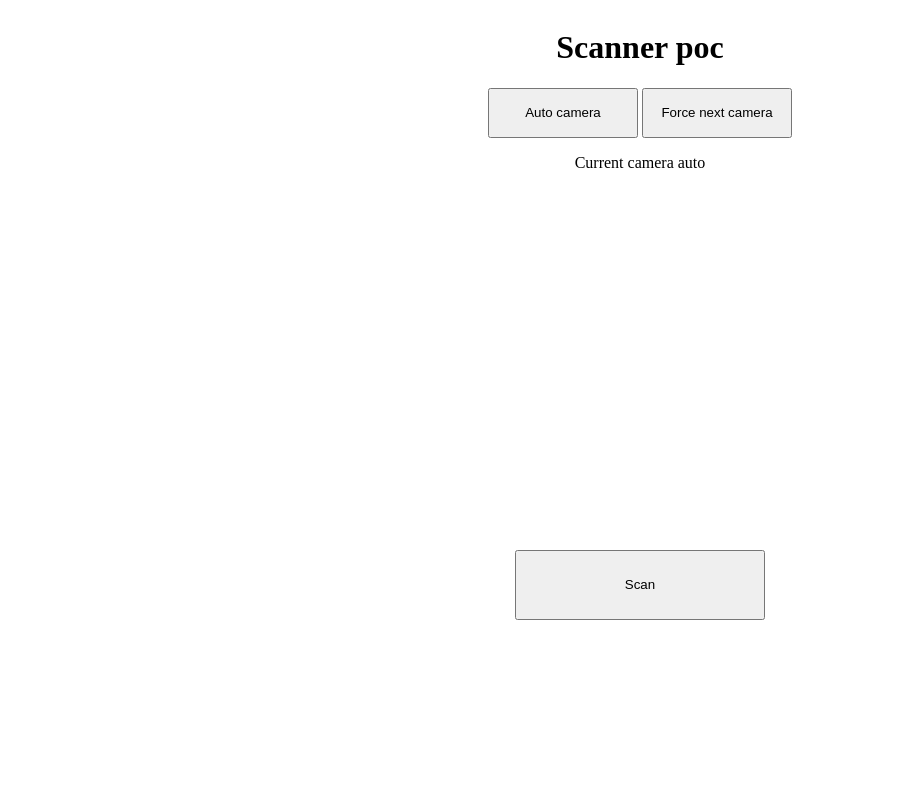
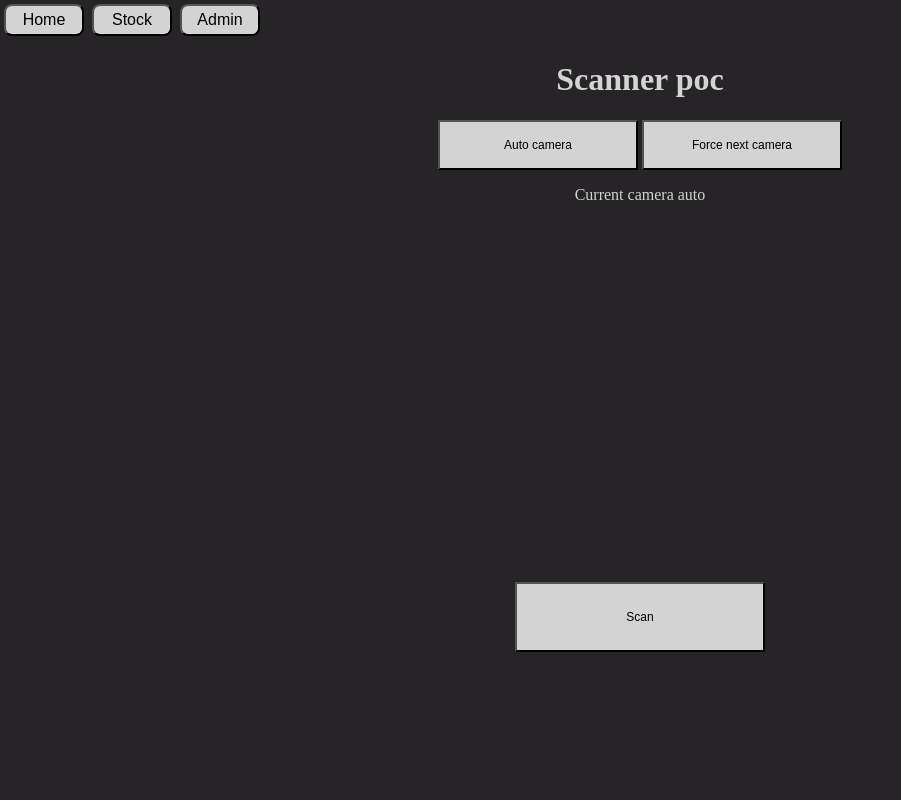
Before and after one commit to maclewan/SmartWareHome, a Django app: page /supplies/scanner-poc/ in a window 1280 px wide. Shown: the whole page, without its empty margins (0-901 px from the left). Run offline with Django 5.2, Linux system fonts and the light colour scheme; the visitor is signed in with stand-in values (Sample User, id 1); some libraries are stand-ins or nearby versions.

Commit message:
feat(front end base): very simple htmls with simple routing to dummy pages (#9)

```diff
--- /dev/null
+++ b/templates/add-stock/add-stock.html
@@ -0,0 +1 @@
+{% extends "base.html" %}
--- /dev/null
+++ b/templates/base.html
@@ -0,0 +1,60 @@
+<!DOCTYPE html>
+<html lang="en">
+<head>
+	<meta charset="UTF-8">
+	<meta name="viewport" content="width=device-width, initial-scale=1.0">
+	<title>{% block title %}My Site{% endblock %}</title>
+
+	<style>
+        body {
+            background-color: rgb(38, 36, 38);
+            margin: 0;
+        }
+
+        #top-bar, #footer {
+            display: flex;
+            flex-direction: row;
+            align-items: flex-start;
+            height: 5vh;
+        }
+
+        #content {
+            height: 90vh;
+        }
+
+        #top-bar button {
+            height: 4vh;
+            margin: 0.5vh 0.5vh;
+            width: 10vh;
+            font-size: 2vh;
+            border-radius: 1vh;
+            background-color: lightgray;
+        }
+	</style>
+	{% block styles %}{% endblock %}
+
+</head>
+<body>
+<div id="top-bar">
+	{% block top-bar %}
+		<a href="{% url 'dispatch' %}">
+			<button>Home</button>
+		</a>
+		<a href="{% url 'stock-list' %}">
+			<button>Stock</button>
+		</a>
+		<a href="{% url 'admin:index' %}">
+			<button>Admin</button>
+		</a>
+	{% endblock %}
+</div>
+<div id="content">
+	{% block content %}{% endblock %}
+</div>
+<div id="footer">
+	{% block footer %}
+
+	{% endblock %}
+</div>
+</body>
+</html>
--- /dev/null
+++ b/templates/pop-stock/pop-stock.html
@@ -0,0 +1 @@
+{% extends "base.html" %}
--- a/templates/scanner/scanner_poc.html
+++ b/templates/scanner/scanner_poc.html
@@ -1,16 +1,29 @@
-<!DOCTYPE html>
-<html lang="en">
-<head>
-	<meta charset="UTF-8">
-	<meta name="viewport" content="width=device-width, initial-scale=1.0">
-	<title>Camera Stream</title>
-</head>
-<body>
+{% extends "base.html" %}
+
+{% block title %}
+	Camera Stream
+{% endblock %}
+
+{% block styles %}
+	<style>
+		h1, p {
+			color: lightgray;
+		}
+		button {
+			height: 50px;
+			width: 200px;
+			background-color: lightgray;
+			font-size: 1.5vh;
+		}
+	</style>
+{% endblock %}
+
+{% block content %}
 	<div style="width: 100%; display: flex; flex-direction: column; align-items: center">
-	<h1>Scanner poc</h1>
+		<h1 >Scanner poc</h1>
 		<div style="flex-direction: row; justify-content: center">
-		<button id="camera-auto-button" style="height: 50px; width: 150px">Auto camera</button>
-		<button id="camera-change-button" style="height: 50px; width: 150px">Force next camera</button>
+			<button id="camera-auto-button">Auto camera</button>
+			<button id="camera-change-button">Force next camera</button>
 		</div>
 		<p id="result-log" style="height: 30px">Here will be result</p>
 		<video id="video" width="440" height="330" class="video-background" autoplay loop muted playsinline></video>
@@ -22,5 +35,5 @@
 	<script src="https://cdnjs.cloudflare.com/ajax/libs/quagga/0.12.1/quagga.min.js"></script>
 	{% include 'scanner/scanner_poc_js.html' %}
 
-</body>
-</html>
+
+{% endblock %}
--- /dev/null
+++ b/templates/stock/stock-list.html
@@ -0,0 +1 @@
+{% extends "base.html" %}
--- a/ware_home/supplies/urls.py
+++ b/ware_home/supplies/urls.py
@@ -1,7 +1,17 @@
 from django.urls import path
 
-from .views import ScannerPocView
+from .views import (
+    AddStockView,
+    DispatchView,
+    PopStockView,
+    ScannerPocView,
+    StockListView,
+)
 
 urlpatterns = [
     path("scanner-poc/", ScannerPocView.as_view(), name="scanner-poc"),
+    path("dispatch/", DispatchView.as_view(), name="dispatch"),
+    path("add-stock/", AddStockView.as_view(), name="stock-add"),
+    path("pop-stock/", PopStockView.as_view(), name="stock-pop"),
+    path("stock-list/", StockListView.as_view(), name="stock-list"),
 ]
--- a/ware_home/supplies/views.py
+++ b/ware_home/supplies/views.py
@@ -7,3 +7,31 @@ class ScannerPocView(LoginRequiredMixin, UserPassesTestMixin, TemplateView):
 
     def test_func(self):
         return self.request.user.is_staff
+
+
+class DispatchView(LoginRequiredMixin, UserPassesTestMixin, TemplateView):
+    template_name = "dispatch/dispatch.html"
+
+    def test_func(self):
+        return self.request.user.is_staff
+
+
+class AddStockView(LoginRequiredMixin, UserPassesTestMixin, TemplateView):
+    template_name = "add-stock/add-stock.html"
+
+    def test_func(self):
+        return self.request.user.is_staff
+
+
+class PopStockView(LoginRequiredMixin, UserPassesTestMixin, TemplateView):
+    template_name = "pop-stock/pop-stock.html"
+
+    def test_func(self):
+        return self.request.user.is_staff
+
+
+class StockListView(LoginRequiredMixin, UserPassesTestMixin, TemplateView):
+    template_name = "stock/stock-list.html"
+
+    def test_func(self):
+        return self.request.user.is_staff
```
Also changed, not shown: templates/dispatch/dispatch.html (added, +49 -0 lines), 1 other file. Lines whose indentation alone changed are shown as unchanged.
